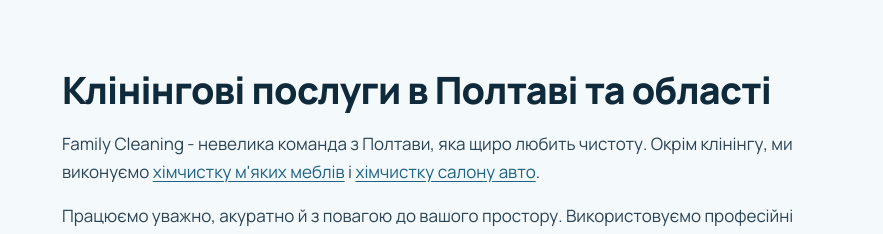
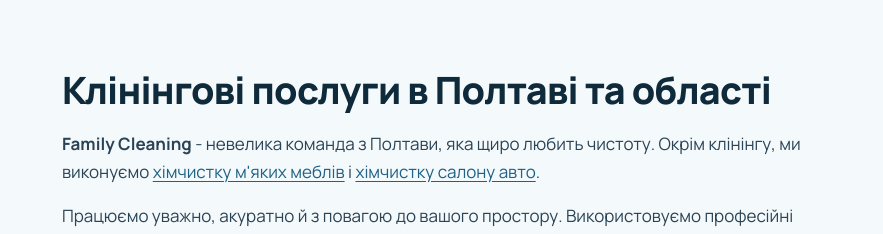
Before and after one commit to nanforma/fc_service, a plain HTML site: page klining-poltava/index.html in a window 1280 px wide. Shown: the part 4920-5154 px from the top of the page, without its empty margins (198-1081 px from the left). Drawn offline with Linux system fonts and the light colour scheme.

Commit message:
Emphasize Family Cleaning in services description

```diff
--- a/klining-poltava/index.html
+++ b/klining-poltava/index.html
@@ -261,7 +261,7 @@
 <div class="container">
 <div class="prose">
 <h2>Клінінгові послуги в Полтаві та області</h2>
-<p>Family Cleaning - невелика команда з Полтави, яка щиро любить чистоту. Окрім клінінгу, ми виконуємо <a href="../himchistka-mebliv-poltava/">хімчистку м'яких меблів</a> і <a href="../himchistka-salonu-avto-poltava/">хімчистку салону авто</a>.</p>
+<p><strong>Family Cleaning</strong> - невелика команда з Полтави, яка щиро любить чистоту. Окрім клінінгу, ми виконуємо <a href="../himchistka-mebliv-poltava/">хімчистку м'яких меблів</a> і <a href="../himchistka-salonu-avto-poltava/">хімчистку салону авто</a>.</p>
 <p>Працюємо уважно, акуратно й з повагою до вашого простору. Використовуємо професійні миючі засоби німецьких та українських виробників і приймаємо замовлення по всьому місту та області.</p>
 </div>
 </div>
```
